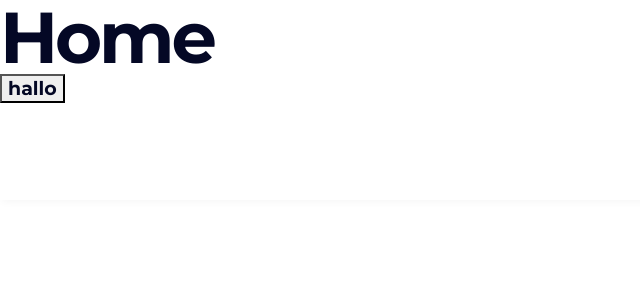
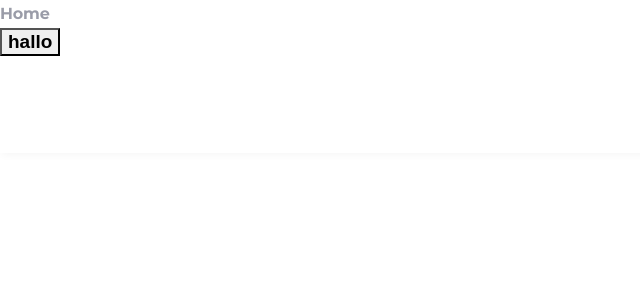
Before and after one commit to BramHoningh/sandwich, a Vue app: page / in a window 1280 px wide. Shown: the top 300 px of the page, without its empty margins (0-640 px from the left). Built offline with nearby package versions, Linux system fonts and the light colour scheme.

Commit message:
Add new font weight for heading style

```diff
--- a/src/assets/styles/layout/_base.scss
+++ b/src/assets/styles/layout/_base.scss
@@ -1,21 +1,6 @@
 // Base styling
 body {
   @extend %base-style;
-}
-
-h1, h2 ,h3, h4, h5, h6, label {
-  @extend %heading-style;
-}
-
-h1 {
-  font-size: 4.4rem;
-  line-height: 1.14;
-  letter-spacing: -1.8px;
-}
-
-h2 {
-  font-size: 2.8rem;
-  letter-spacing: -0.9px;
 }
 
 h3 {
@@ -36,17 +21,6 @@ h4 {
 }
 
 @include desktop {
-  h1 {
-    font-size: 7.2rem;
-    line-height: 1.03;
-    letter-spacing: -3.2px;
-  }
-
-  h2 {
-    font-size: 5.8rem;
-    letter-spacing: -1.6px;
-  }
-
   p {
     line-height: 2;
   }
--- a/src/assets/styles/main.scss
+++ b/src/assets/styles/main.scss
@@ -3,13 +3,13 @@
 @import './partials/fonts';
 @import './partials/animations';
 
+@import './modules/mixins';
+@import './modules/functions';
+
 @import './variables/breakpoints';
 @import './variables/colors';
 @import './variables/typography';
 @import './variables/spacings';
-
-@import './modules/mixins';
-@import './modules/functions';
 
 @import './layout/grid';
 @import './layout/form';
--- a/src/assets/styles/partials/_fonts.scss
+++ b/src/assets/styles/partials/_fonts.scss
@@ -1,5 +1,5 @@
 // Fonts
-@import url('https://fonts.googleapis.com/css?family=Montserrat:400,600,700');
+@import url('https://fonts.googleapis.com/css?family=Montserrat:400,600,700,800');
 
 // @font-face {
 //   font-family: myNewFont;
```
